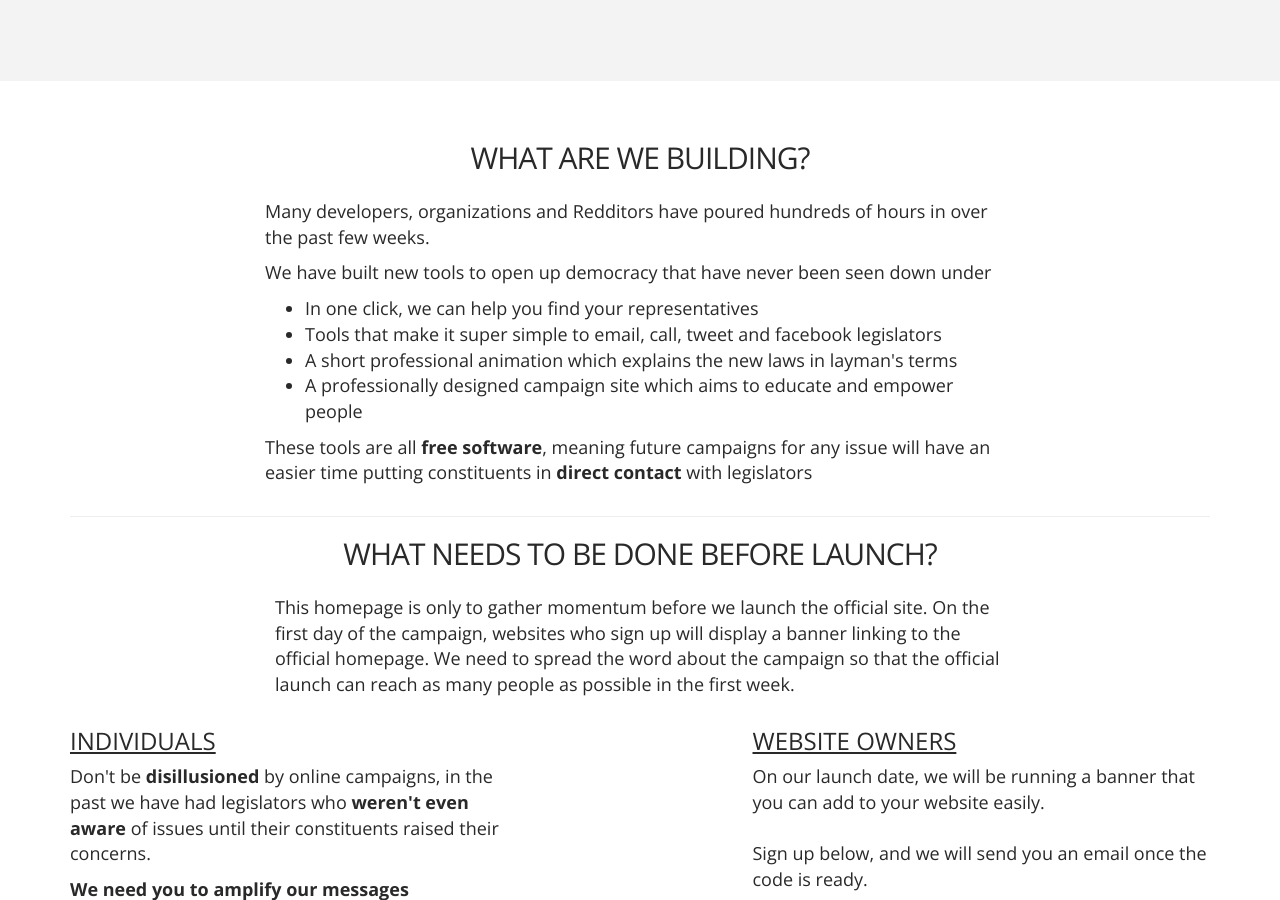
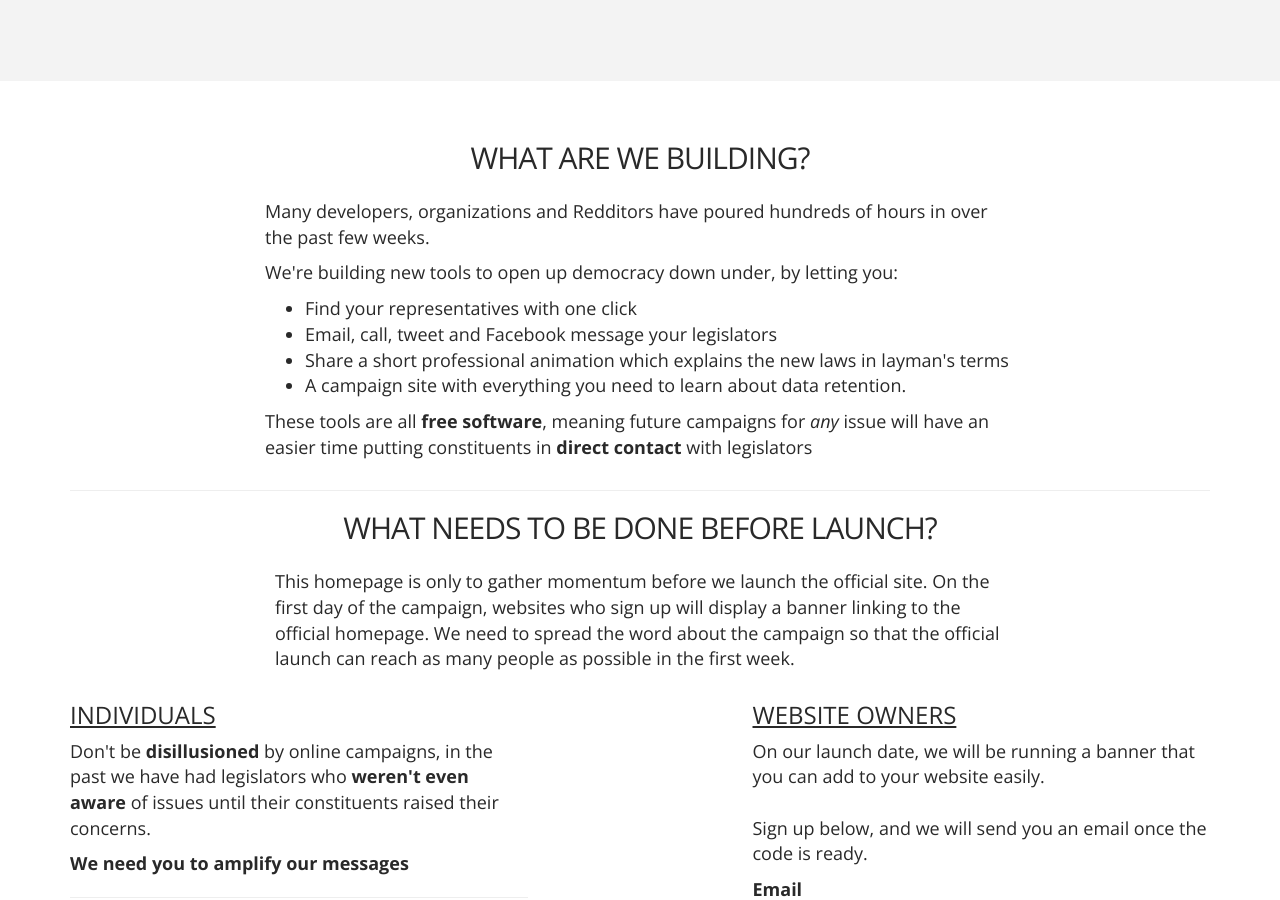
Before and after one commit to thomasdavis/saveprivacy, a Jekyll site: the page built from index.html, in a window 1280 px wide and 900 px high, scrolled down 1185 px. Built offline with Jekyll 4.4.1, drawn with Linux system fonts in a browser that asks for light colours; nearby versions of some CDN libraries; comment, search, counter and statistics services are not loaded.

Commit message:
Made link between tools and list more explicit

```diff
--- a/index.html
+++ b/index.html
@@ -33,14 +33,14 @@ layout: default
 
             <p>Many developers, organizations and Redditors have poured hundreds of hours in over the past few weeks.</p>
 
-	        <p>We have built new tools to open up democracy that have never been seen down under</p>
+	        <p>We're building new tools to open up democracy down under, by letting you:</p>
 	        <ul>
-	        	<li>In one click, we can help you find your representatives</li>
-	        	<li>Tools that make it super simple to email, call, tweet and facebook legislators</li>
-	        	<li>A short professional animation which explains the new laws in layman's terms</li>
-	        	<li>A professionally designed campaign site which aims to educate and empower people</li>
+	        	<li>Find your representatives with one click</li>
+	        	<li>Email, call, tweet and Facebook message your legislators</li>
+	        	<li>Share a short professional animation which explains the new laws in layman's terms</li>
+                <li>A campaign site with everything you need to learn about data retention.</li>
 	        </ul>
-	        <p>These tools are all <strong>free software</strong>, meaning future campaigns for any issue will have an easier time putting constituents in <strong>direct contact</strong> with legislators</p>
+            <p>These tools are all <strong>free software</strong>, meaning future campaigns for <i>any</i> issue will have an easier time putting constituents in <strong>direct contact</strong> with legislators</p>
 	       </div>
 	       </div>
 	       <hr />
```
